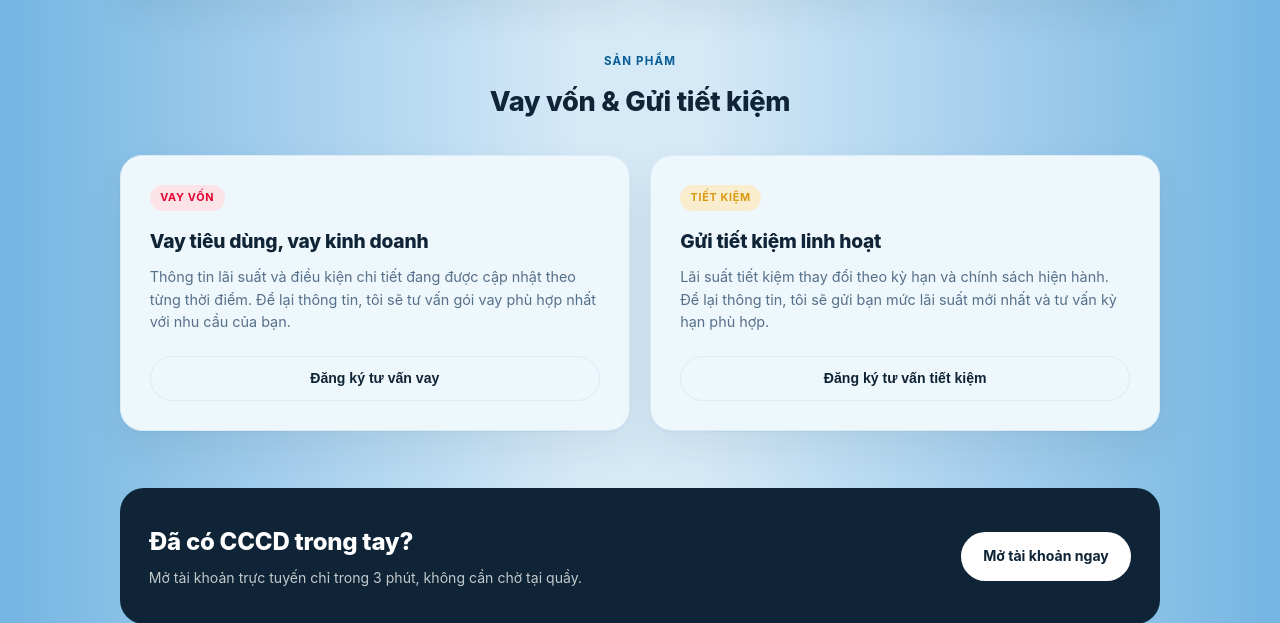
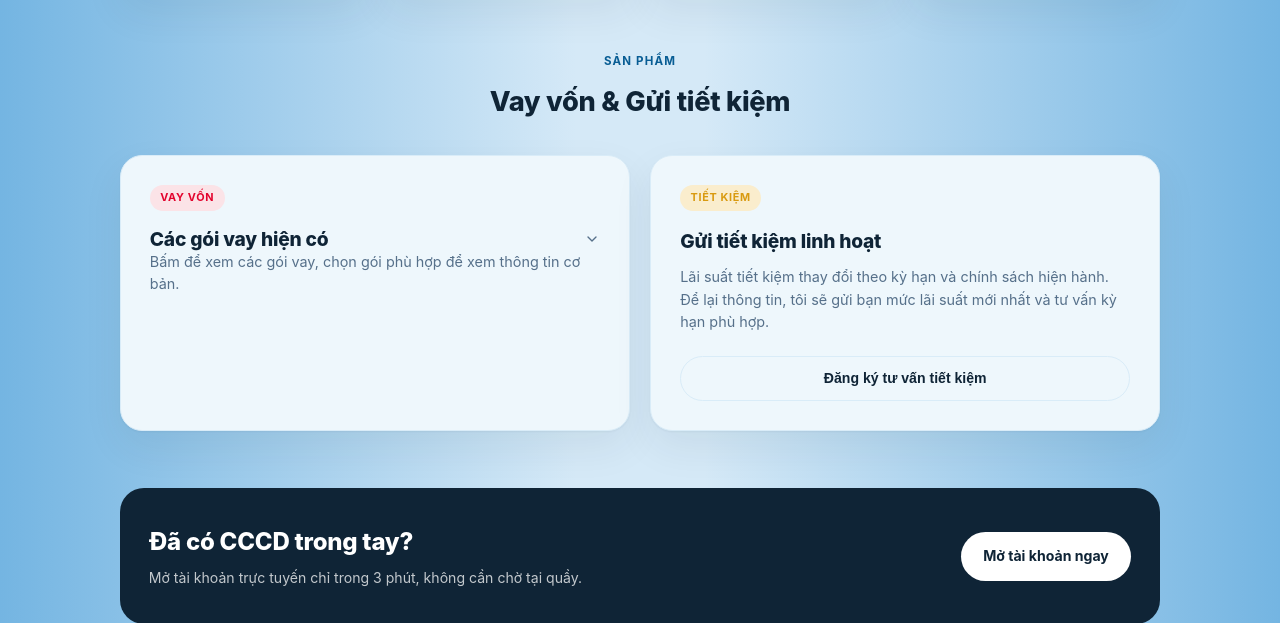
Before and after one commit to nguyenlehoaiphuc-hue/MoTaiKhoan, a Flask app: page / in a window 1280 px wide. Shown: the part 691-1314 px from the top of the page. Run offline with Flask 3, Linux system fonts and the light colour scheme.

Commit message:
Thêm accordion danh sách gói vay trên landing page, bấm Thông tin xổ nội dung cơ bản từng gói
Co-Authored-By: Claude Sonnet 5 <noreply@anthropic.com>

```diff
--- a/templates/landing.html
+++ b/templates/landing.html
@@ -235,6 +235,37 @@
       .product-card h3 { font-size: 1.2rem; margin-bottom: 0.6rem; }
       .product-card p { color: var(--ink-muted); font-size: 0.9rem; margin-bottom: 1.4rem; flex: 1; }
 
+      .product-toggle {
+        appearance: none; border: none; background: none; cursor: pointer; padding: 0;
+        width: 100%; display: flex; align-items: center; justify-content: space-between; gap: 0.6rem;
+        text-align: left; color: inherit;
+      }
+      .product-toggle h3 { margin-bottom: 0; }
+      .product-toggle .chevron { color: var(--ink-muted); flex-shrink: 0; transition: transform 0.2s ease; }
+      .product-toggle[aria-expanded="true"] .chevron { transform: rotate(180deg); }
+
+      .loan-list {
+        display: flex; flex-direction: column; gap: 0.6rem;
+        max-height: 0; overflow: hidden; transition: max-height 0.3s ease;
+      }
+      .loan-list.open { max-height: 40rem; }
+
+      .loan-item { border: 1px solid var(--line); border-radius: 12px; background: var(--surface-2); overflow: hidden; }
+      .loan-info-toggle {
+        appearance: none; border: none; background: none; cursor: pointer;
+        width: 100%; display: flex; align-items: center; justify-content: space-between; gap: 0.6rem;
+        padding: 0.75rem 0.9rem; font-size: 0.86rem; font-weight: 600; color: var(--ink); text-align: left;
+      }
+      .loan-info-toggle .info-label {
+        font-size: 0.68rem; font-weight: 700; letter-spacing: 0.05em; text-transform: uppercase;
+        color: var(--sky-deep); flex-shrink: 0;
+      }
+      .loan-detail {
+        max-height: 0; overflow: hidden; transition: max-height 0.25s ease; padding: 0 0.9rem;
+      }
+      .loan-detail.open { max-height: 14rem; padding: 0 0.9rem 0.9rem; }
+      .loan-detail p { font-size: 0.82rem; color: var(--ink-muted); margin-bottom: 0.7rem; }
+
       /* ---- BĂNG CTA ---- */
       .cta-banner {
         background: var(--cta-bg); color: var(--cta-text);
@@ -378,12 +409,44 @@
         <div class="products">
           <div class="product-card vay">
             <span class="tag">Vay vốn</span>
-            <h3>Vay tiêu dùng, vay kinh doanh</h3>
-            <p>
-              Thông tin lãi suất và điều kiện chi tiết đang được cập nhật theo từng thời điểm.
-              Để lại thông tin, tôi sẽ tư vấn gói vay phù hợp nhất với nhu cầu của bạn.
-            </p>
-            <button type="button" class="btn btn-ghost need-cta" data-need="vay">Đăng ký tư vấn vay</button>
+            <button type="button" class="product-toggle" id="vay-toggle" aria-expanded="false" aria-controls="vay-list">
+              <h3>Các gói vay hiện có</h3>
+              <svg class="chevron" width="16" height="16" viewBox="0 0 24 24" fill="none"><path d="M6 9l6 6 6-6" stroke="currentColor" stroke-width="2" stroke-linecap="round" stroke-linejoin="round"/></svg>
+            </button>
+            <p>Bấm để xem các gói vay, chọn gói phù hợp để xem thông tin cơ bản.</p>
+
+            <div class="loan-list" id="vay-list">
+              <div class="loan-item">
+                <button type="button" class="loan-info-toggle" data-target="loan-bds" aria-expanded="false">
+                  <span>Vay mua bất động sản</span>
+                  <span class="info-label">Thông tin</span>
+                </button>
+                <div class="loan-detail" id="loan-bds">
+                  <p>Thông tin chi tiết (lãi suất, hạn mức, điều kiện) đang được cập nhật. Để lại thông tin bên dưới, tôi sẽ tư vấn cụ thể theo nhu cầu của bạn.</p>
+                  <button type="button" class="btn btn-ghost btn-sm need-cta" data-need="vay" data-product="Vay mua bất động sản">Đăng ký tư vấn gói này</button>
+                </div>
+              </div>
+              <div class="loan-item">
+                <button type="button" class="loan-info-toggle" data-target="loan-hkd" aria-expanded="false">
+                  <span>Vay sản xuất kinh doanh HKD</span>
+                  <span class="info-label">Thông tin</span>
+                </button>
+                <div class="loan-detail" id="loan-hkd">
+                  <p>Thông tin chi tiết (lãi suất, hạn mức, điều kiện) đang được cập nhật. Để lại thông tin bên dưới, tôi sẽ tư vấn cụ thể theo nhu cầu của bạn.</p>
+                  <button type="button" class="btn btn-ghost btn-sm need-cta" data-need="vay" data-product="Vay sản xuất kinh doanh HKD">Đăng ký tư vấn gói này</button>
+                </div>
+              </div>
+              <div class="loan-item">
+                <button type="button" class="loan-info-toggle" data-target="loan-company" aria-expanded="false">
+                  <span>Vay SXKD công ty</span>
+                  <span class="info-label">Thông tin</span>
+                </button>
+                <div class="loan-detail" id="loan-company">
+                  <p>Thông tin chi tiết (lãi suất, hạn mức, điều kiện) đang được cập nhật. Để lại thông tin bên dưới, tôi sẽ tư vấn cụ thể theo nhu cầu của bạn.</p>
+                  <button type="button" class="btn btn-ghost btn-sm need-cta" data-need="vay" data-product="Vay SXKD công ty">Đăng ký tư vấn gói này</button>
+                </div>
+              </div>
+            </div>
           </div>
           <div class="product-card tietkiem">
             <span class="tag">Tiết kiệm</span>
@@ -489,10 +552,31 @@
         statusSpinner.dataset.show = loading ? "1" : "0";
       }
 
+      // --- BẤM "CÁC GÓI VAY HIỆN CÓ" → MỞ/ĐÓNG DANH SÁCH GÓI VAY ---
+      const vayToggle = document.getElementById("vay-toggle");
+      const vayList = document.getElementById("vay-list");
+      vayToggle.addEventListener("click", () => {
+        const isOpen = vayList.classList.toggle("open");
+        vayToggle.setAttribute("aria-expanded", isOpen ? "true" : "false");
+      });
+
+      // --- BẤM "THÔNG TIN" TRÊN TỪNG GÓI VAY → MỞ/ĐÓNG NỘI DUNG CƠ BẢN ---
+      document.querySelectorAll(".loan-info-toggle").forEach((btn) => {
+        btn.addEventListener("click", () => {
+          const detail = document.getElementById(btn.dataset.target);
+          const isOpen = detail.classList.toggle("open");
+          btn.setAttribute("aria-expanded", isOpen ? "true" : "false");
+        });
+      });
+
       // --- BẤM "ĐĂNG KÝ TƯ VẤN VAY/TIẾT KIỆM" Ở KHỐI SẢN PHẨM → CUỘN TỚI FORM & CHỌN SẴN NHU CẦU ---
       document.querySelectorAll(".need-cta").forEach((btn) => {
         btn.addEventListener("click", () => {
           document.getElementById("needType").value = btn.dataset.need;
+          const messageEl = document.getElementById("message");
+          if (btn.dataset.product && !messageEl.value) {
+            messageEl.value = `Quan tâm: ${btn.dataset.product}`;
+          }
           document.getElementById("lien-he").scrollIntoView({ behavior: "smooth", block: "start" });
           document.getElementById("name").focus({ preventScroll: true });
         });
```
